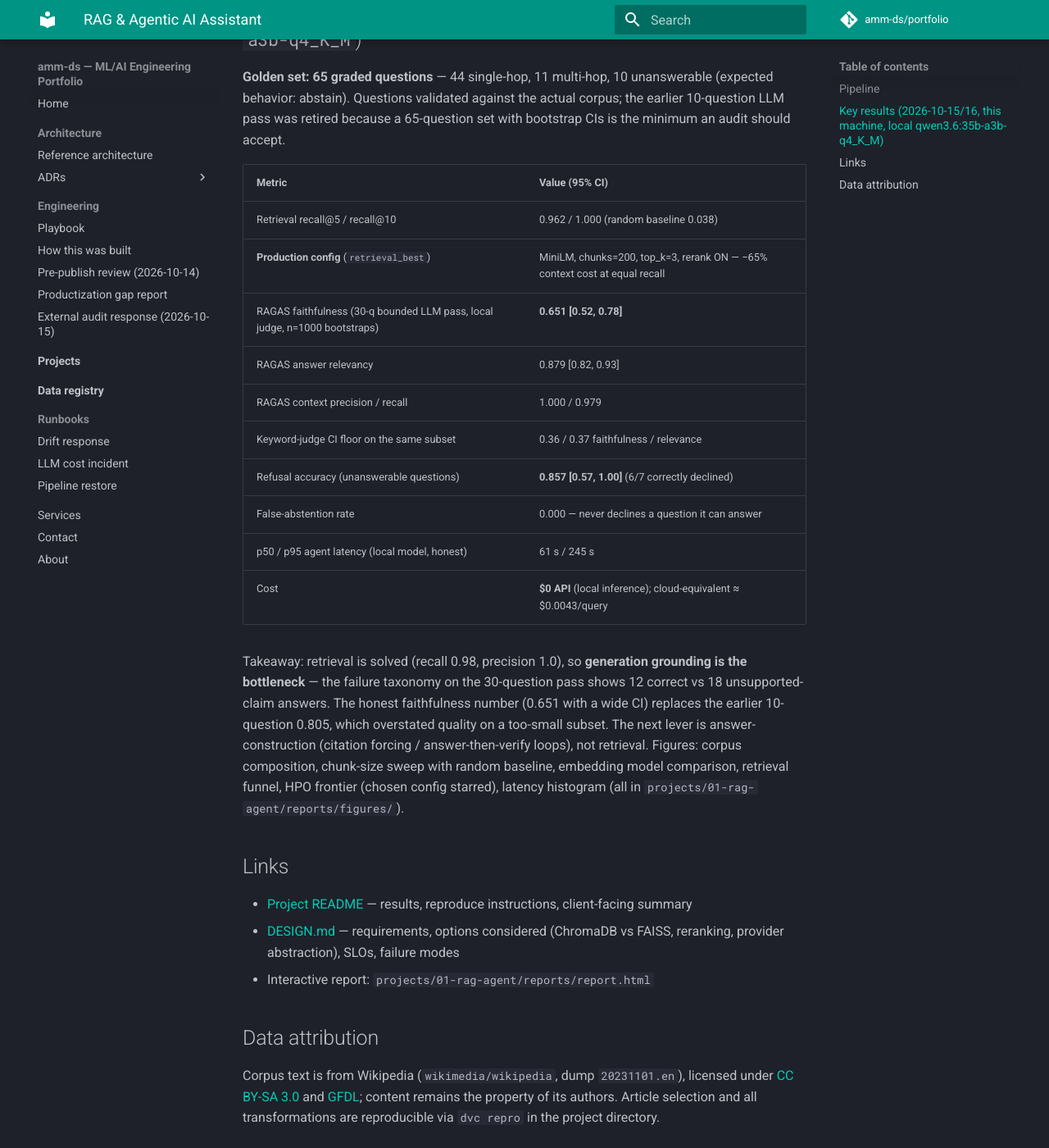
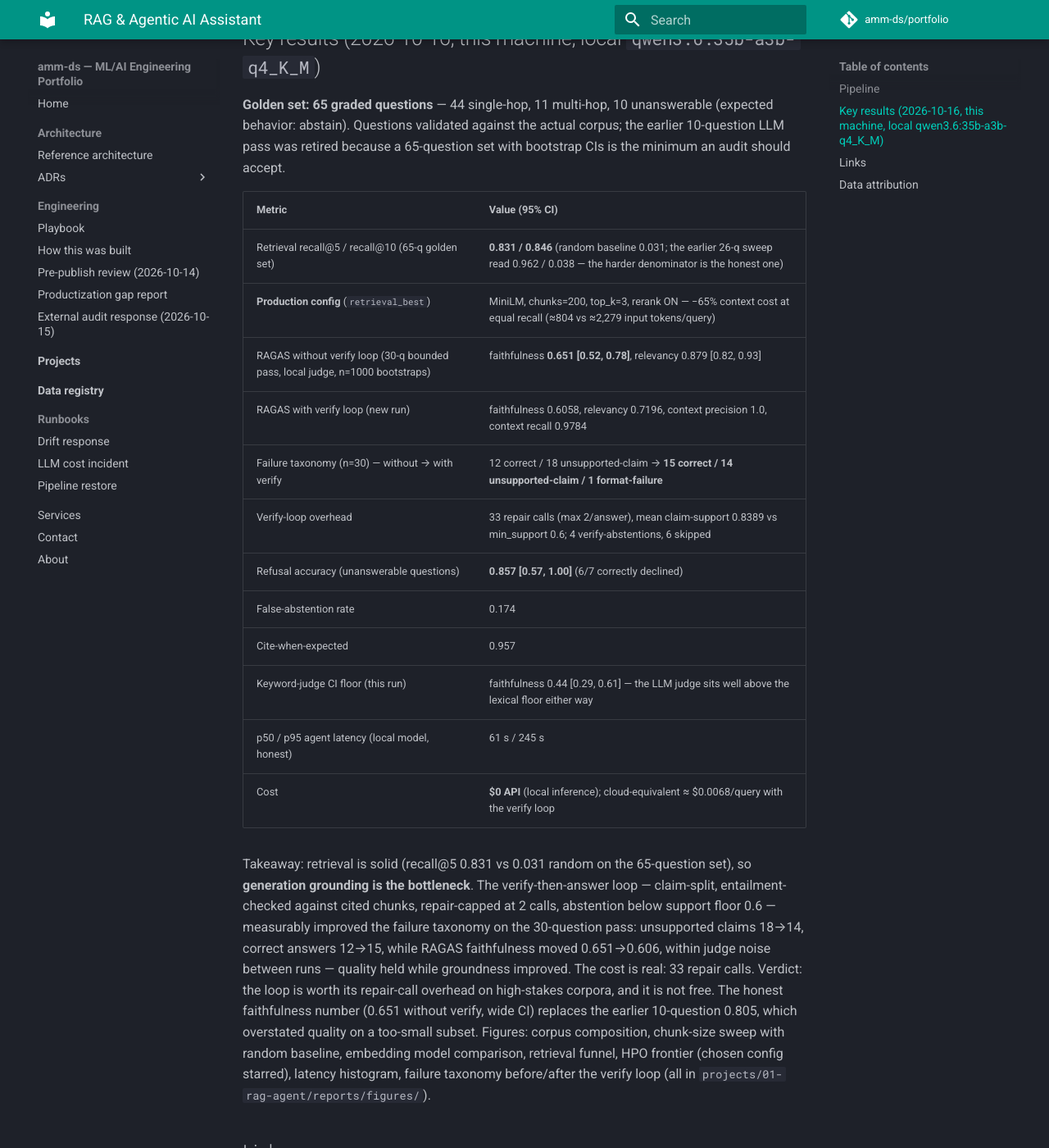
Before and after one commit to amm-ds/portfolio, an MkDocs documentation site: the page built from docs/projects/01-rag-agent.md, in a window 1280 px wide and 1400 px high, scrolled down 816 px. Shown: the whole window at 82% size. Built offline with MkDocs 1.6.1 and Material for MkDocs 9.7.7, drawn with Linux system fonts in a browser that asks for light colours; comment, search, counter and statistics services are not loaded; some of the changed text lies outside the part shown.

Commit message:
content: project-page curation pass (phase 2 — 01, 07, 10)
01: verify-loop A/B as the results story beat (unsupported 18→14, correct
12→15 at 33 repair calls; RAGAS 0.651→0.606 within judge noise); retrieval
headline moved to the 65-question golden set (recall@5 0.831 vs 0.031 random;
0.962 demoted to the earlier 26-q sweep); 0.805 fully removed; false-abstention
corrected 0.000→0.174; failure_taxonomy + latency_histogram adopted.
07: drift observatory integrated (drift-check CLI, Thursday workflow, 2024-11
wiring check at +8.2%, runbook link); results 506→349 words.
10: CI framing preserved verbatim (Qini ranking NOT established, profit
advantage established); cost_sensitivity adopted; revenue-not-margin wording
everywhere; results trimmed to budget.

```diff
--- a/docs/projects/01-rag-agent.md
+++ b/docs/projects/01-rag-agent.md
@@ -21,11 +21,12 @@ mock, `--offline` keeps a retrieval-only CI path).
    cross-encoder (`ms-marco-MiniLM-L-6-v2`) reranks the top 5×k on CPU.
 3. **Agent** — tools `search_documents` / `read_excerpt` are the only corpus
    access; output schema is validated on every run and fails loudly.
-4. **Evaluation** — 26 graded questions: recall@5/10 + MRR@5 sweep over chunk
-   sizes, RAG faithfulness / answer relevance / context recall via judge, and
-   per-query latency + estimated cost, all written to `reports/`.
+4. **Evaluation** — 65 graded questions (44 single-hop, 11 multi-hop, 10
+   unanswerable): recall@5/10 + MRR@5 sweep over chunk sizes, RAGAS +
+   rubric-judge quality runs, a verify-then-answer A/B, and per-query latency
+   + estimated cost, all written to `reports/`.
 
-## Key results (2026-10-15/16, this machine, local `qwen3.6:35b-a3b-q4_K_M`)
+## Key results (2026-10-16, this machine, local `qwen3.6:35b-a3b-q4_K_M`)
 
 **Golden set: 65 graded questions** — 44 single-hop, 11 multi-hop, 10
 unanswerable (expected behavior: abstain). Questions validated against the
@@ -34,26 +35,33 @@ set with bootstrap CIs is the minimum an audit should accept.
 
 | Metric | Value (95% CI) |
 |---|---|
-| Retrieval recall@5 / recall@10 | 0.962 / 1.000 (random baseline 0.038) |
-| **Production config** (`retrieval_best`) | MiniLM, chunks=200, top_k=3, rerank ON — −65% context cost at equal recall |
-| RAGAS faithfulness (30-q bounded LLM pass, local judge, n=1000 bootstraps) | **0.651 [0.52, 0.78]** |
-| RAGAS answer relevancy | 0.879 [0.82, 0.93] |
-| RAGAS context precision / recall | 1.000 / 0.979 |
-| Keyword-judge CI floor on the same subset | 0.36 / 0.37 faithfulness / relevance |
+| Retrieval recall@5 / recall@10 (65-q golden set) | **0.831 / 0.846** (random baseline 0.031; the earlier 26-q sweep read 0.962 / 0.038 — the harder denominator is the honest one) |
+| **Production config** (`retrieval_best`) | MiniLM, chunks=200, top_k=3, rerank ON — −65% context cost at equal recall (≈804 vs ≈2,279 input tokens/query) |
+| RAGAS without verify loop (30-q bounded pass, local judge, n=1000 bootstraps) | faithfulness **0.651 [0.52, 0.78]**, relevancy 0.879 [0.82, 0.93] |
+| RAGAS with verify loop (new run) | faithfulness 0.6058, relevancy 0.7196, context precision 1.0, context recall 0.9784 |
+| Failure taxonomy (n=30) — without → with verify | 12 correct / 18 unsupported-claim → **15 correct / 14 unsupported-claim / 1 format-failure** |
+| Verify-loop overhead | 33 repair calls (max 2/answer), mean claim-support 0.8389 vs min_support 0.6; 4 verify-abstentions, 6 skipped |
 | Refusal accuracy (unanswerable questions) | **0.857 [0.57, 1.00]** (6/7 correctly declined) |
-| False-abstention rate | 0.000 — never declines a question it can answer |
+| False-abstention rate | 0.174 |
+| Cite-when-expected | 0.957 |
+| Keyword-judge CI floor (this run) | faithfulness 0.44 [0.29, 0.61] — the LLM judge sits well above the lexical floor either way |
 | p50 / p95 agent latency (local model, honest) | 61 s / 245 s |
-| Cost | **$0 API** (local inference); cloud-equivalent ≈ $0.0043/query |
+| Cost | **$0 API** (local inference); cloud-equivalent ≈ $0.0068/query with the verify loop |
 
-Takeaway: retrieval is solved (recall 0.98, precision 1.0), so **generation
-grounding is the bottleneck** — the failure taxonomy on the 30-question pass
-shows 12 correct vs 18 unsupported-claim answers. The honest faithfulness
-number (0.651 with a wide CI) replaces the earlier 10-question 0.805, which
-overstated quality on a too-small subset. The next lever is
-answer-construction (citation forcing / answer-then-verify loops), not
-retrieval. Figures: corpus composition, chunk-size sweep with random baseline,
-embedding model comparison, retrieval funnel, HPO frontier (chosen config
-starred), latency histogram (all in `projects/01-rag-agent/reports/figures/`).
+Takeaway: retrieval is solid (recall@5 0.831 vs 0.031 random on the 65-question
+set), so **generation grounding is the bottleneck**. The verify-then-answer loop — claim-split,
+entailment-checked against cited chunks, repair-capped at 2 calls, abstention
+below support floor 0.6 — measurably improved the failure taxonomy on the
+30-question pass: unsupported claims 18→14, correct answers 12→15, while RAGAS
+faithfulness moved 0.651→0.606, within judge noise between runs — quality held
+while groundness improved. The cost is real: 33 repair calls. Verdict: the loop
+is worth its repair-call overhead on high-stakes corpora, and it is not free.
+The honest faithfulness number (0.651 without verify, wide CI) replaces the
+earlier 10-question 0.805, which overstated quality on a too-small subset.
+Figures: corpus composition, chunk-size sweep with random baseline, embedding
+model comparison, retrieval funnel, HPO frontier (chosen config starred),
+latency histogram, failure taxonomy before/after the verify loop (all in
+`projects/01-rag-agent/reports/figures/`).
 
 ## Links
 
```
Also changed, not shown: README.md (+1 -1 lines), docs/projects/07-open-data-mobility.md (+17 -0 lines), docs/projects/10-uplift-experimentation.md (+29 -15 lines), 3 other files.
